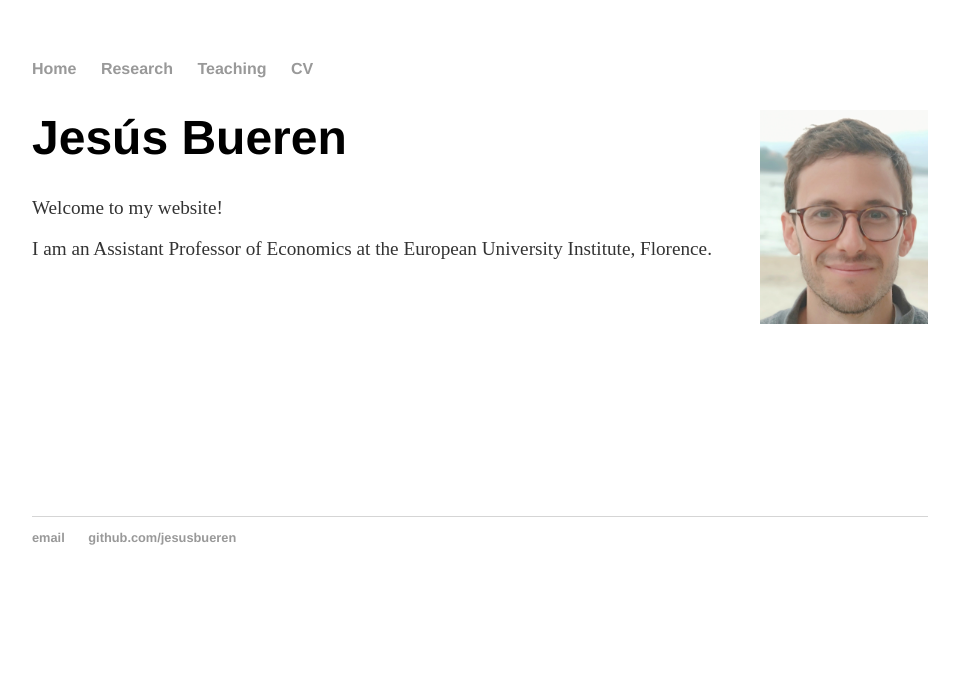
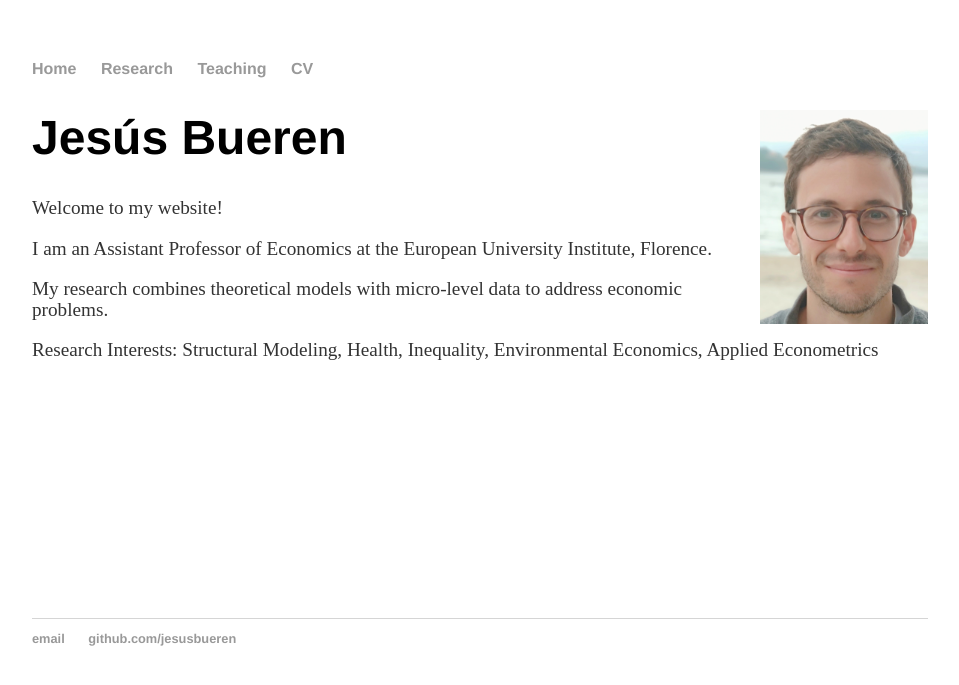
Before and after one commit to jesusbueren/jesusbueren.github.io, a Jekyll site: the page built from index.html, in a window 1280 px wide. Shown: the top 685 px of the page, without its empty margins (160-1119 px from the left). Built offline with Jekyll 4.4.1, drawn with Linux system fonts in a browser that asks for light colours.

Commit message:
Update index.html

```diff
--- a/index.html
+++ b/index.html
@@ -7,6 +7,8 @@
 	<h1><img src="img_github.jpg" alt="" style="float:right;width:168px;height:214px;">Jes&uacutes Bueren</h1>
 	<p>Welcome to my website!</p>
 	<p> I am an Assistant Professor of Economics at the European University Institute, Florence.</p>
+	<p> My research combines theoretical models with micro-level data to address economic problems.</p>
+	<p> Research Interests: Structural Modeling, Health, Inequality, Environmental Economics, Applied Econometrics</p>
 	<pre>
 
 
```
